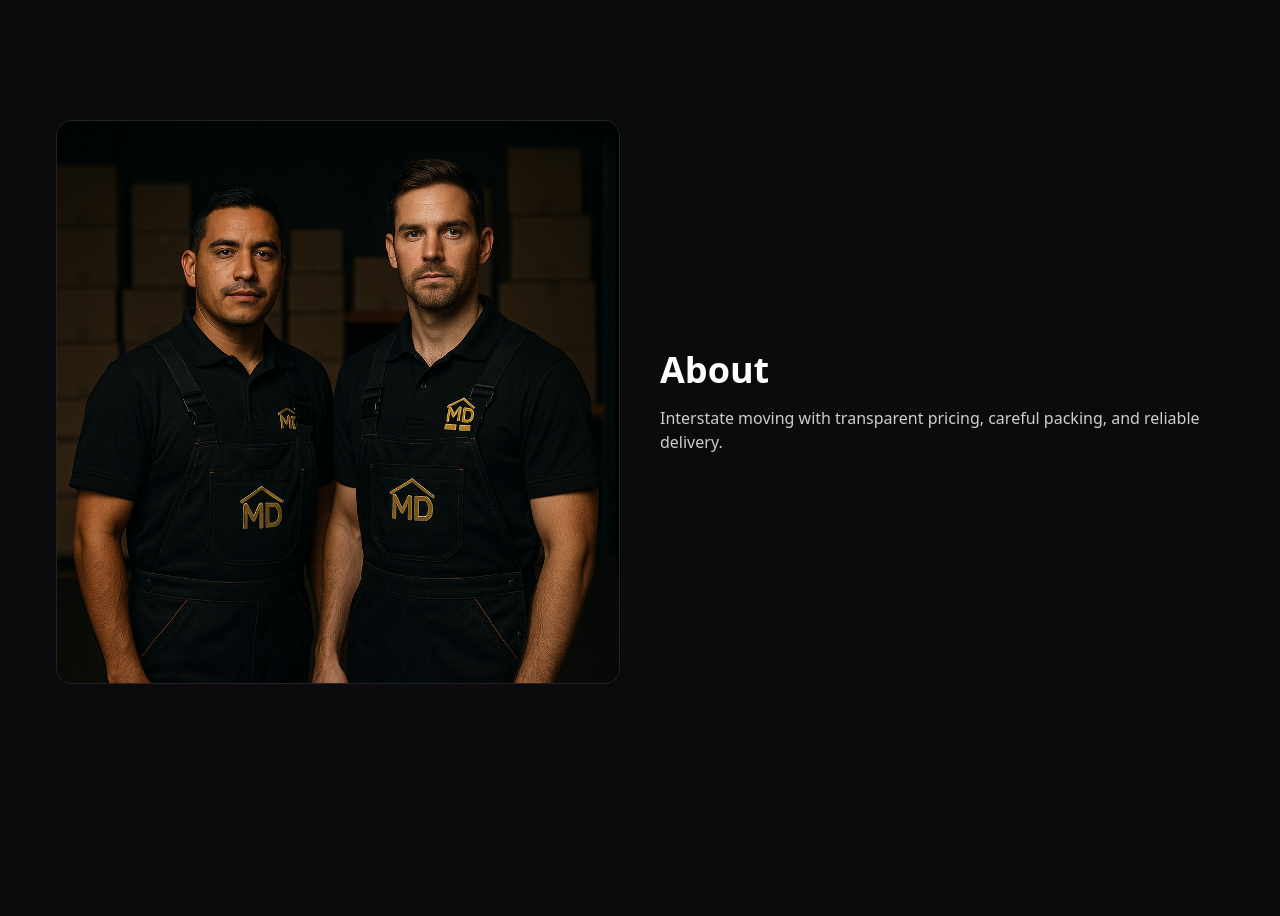
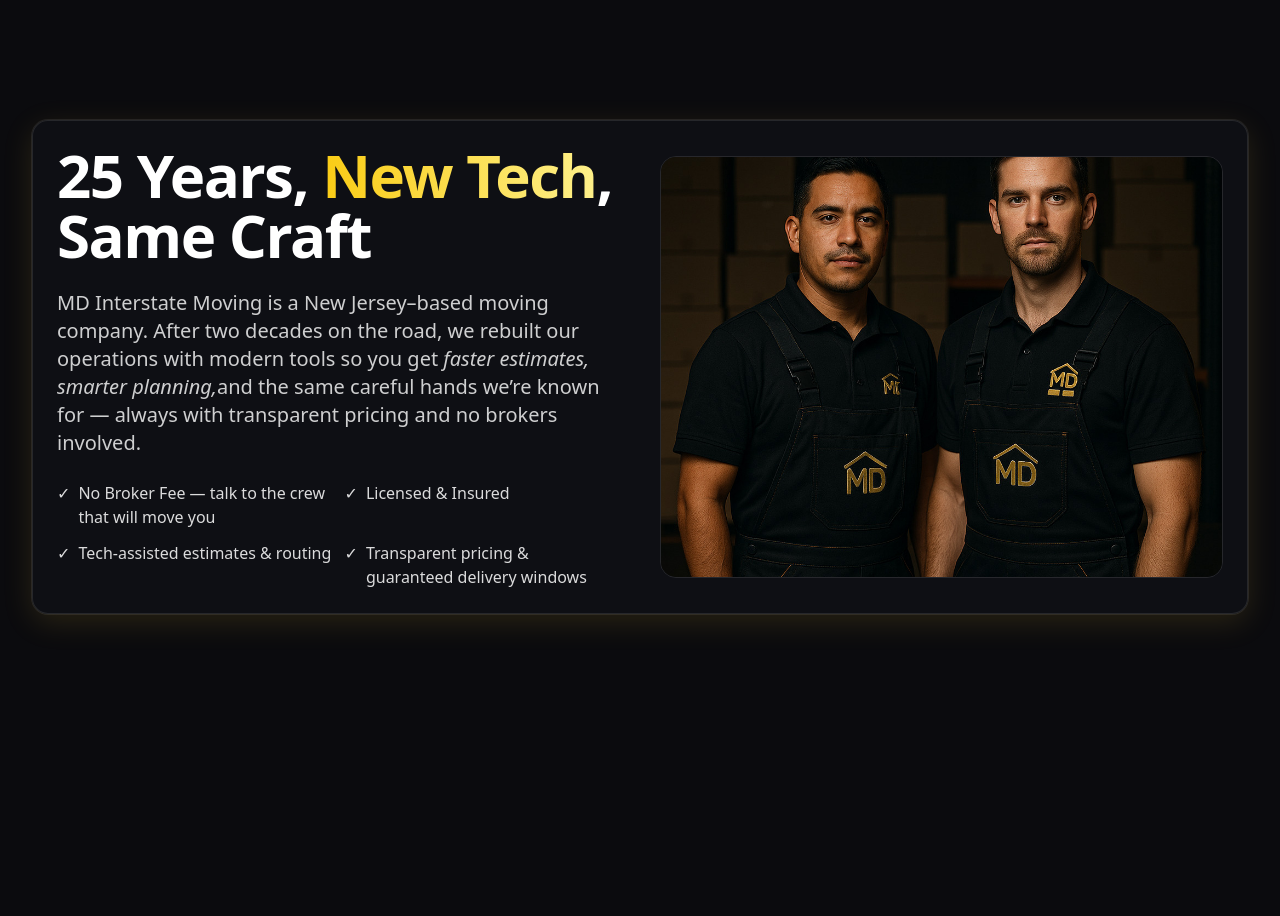
Before and after one commit to davimarti90/md-website, a Next.js app: page / in a window 1280 px wide. Shown: the part 1520-2436 px from the top of the page. Built offline with nearby package versions, Linux system fonts and the light colour scheme.

Commit message:
About: restore full copy + modern typography; prevent image cropping

```diff
--- a/components/About.tsx
+++ b/components/About.tsx
@@ -1,36 +1,59 @@
 // components/About.tsx
-import React from "react";
+import Image from 'next/image'
 
 function About() {
   return (
     <section id="about" className="relative py-20 md:py-28">
-      <div className="mx-auto max-w-7xl px-6">
-        <div className="grid items-center gap-10 md:grid-cols-2">
-          {/* Imagen simple: debe existir EXACTO en public/about.jpg */}
-          <div>
-            <div className="overflow-hidden rounded-2xl border border-white/10">
-              <img
-                src="/about.jpg"
-                alt="MD Interstate Moving — professional team"
-                className="block w-full h-auto"
-                loading="eager"
-              />
-            </div>
-          </div>
+      <div className="grid items-center gap-10 md:grid-cols-2 card">
+        {/* Texto (mismo contenido, tipografía 2025 y sin “clamp”) */}
+        <div className="space-y-6">
+          <h2 className="text-4xl md:text-6xl font-extrabold tracking-tight">
+            25 Years, <span className="bg-gradient-to-r from-yellow-400 to-yellow-200 bg-clip-text text-transparent">New Tech</span>, Same Craft
+          </h2>
 
-          {/* Texto mínimo para no cambiar tu copy */}
-          <div className="space-y-4">
-            <h2 className="text-3xl font-bold md:text-4xl">About</h2>
-            <p className="text-white/80">
-              Interstate moving with transparent pricing, careful packing, and reliable delivery.
-            </p>
+          <p className="text-lg md:text-xl leading-relaxed text-white/80">
+            MD Interstate Moving is a New Jersey–based moving company. After two decades on the road,
+            we rebuilt our operations with modern tools so you get <em>faster estimates, smarter planning,</em>
+            and the same careful hands we’re known for — always with transparent pricing and no brokers involved.
+          </p>
+
+          <ul className="grid gap-3 text-base text-white/85 sm:grid-cols-2">
+            <li className="flex gap-2">
+              <span>✓</span>
+              <span>No Broker Fee — talk to the crew that will move you</span>
+            </li>
+            <li className="flex gap-2">
+              <span>✓</span>
+              <span>Licensed &amp; Insured</span>
+            </li>
+            <li className="flex gap-2">
+              <span>✓</span>
+              <span>Tech-assisted estimates &amp; routing</span>
+            </li>
+            <li className="flex gap-2">
+              <span>✓</span>
+              <span>Transparent pricing &amp; guaranteed delivery windows</span>
+            </li>
+          </ul>
+        </div>
+
+        {/* Imagen (no recortes en mobile, cover en desktop) */}
+        <div className="relative rounded-2xl border border-white/10 overflow-hidden">
+          <div className="relative w-full" style={{ aspectRatio: '4 / 3' }}>
+            <Image
+              src="/images/about.jpg" // asegúrate que exista en public/images/about.jpg
+              alt="MD Interstate Moving — professional, careful, tech-enabled moves"
+              fill
+              sizes="(min-width: 1024px) 50vw, 100vw"
+              className="object-contain md:object-cover object-center"
+              priority
+            />
           </div>
         </div>
       </div>
     </section>
-  );
+  )
 }
 
-export default About;
-// permite también: import { About } from '@/components/About'
-export { About };
+export default About
+export { About } // soporta import default y nombrado
```
